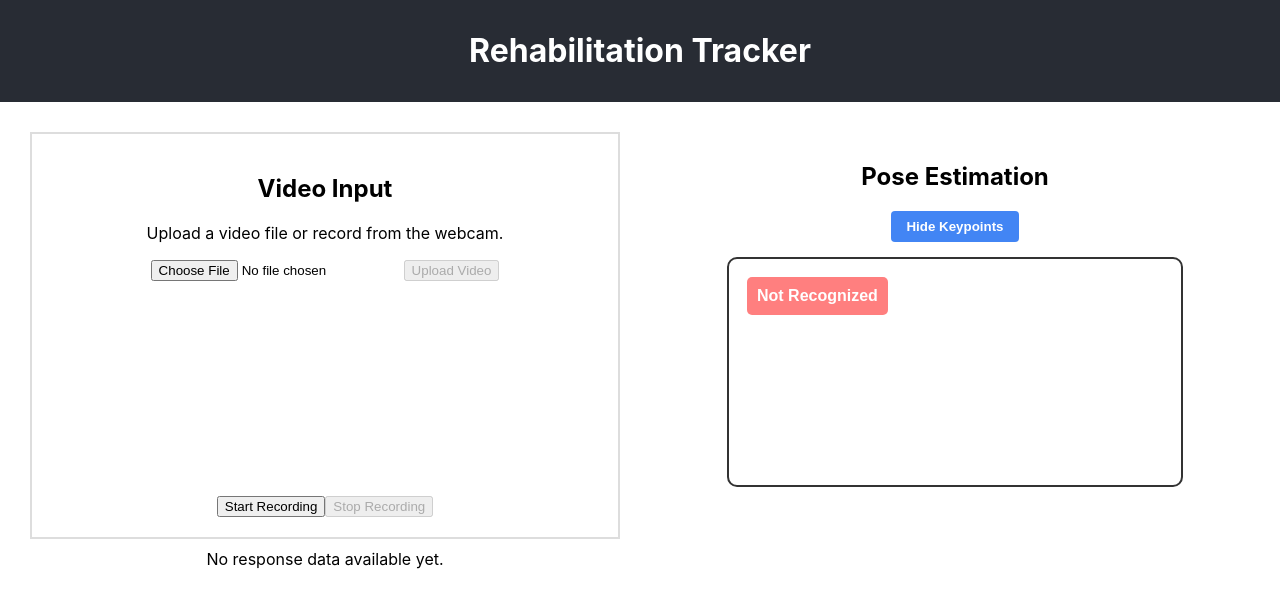
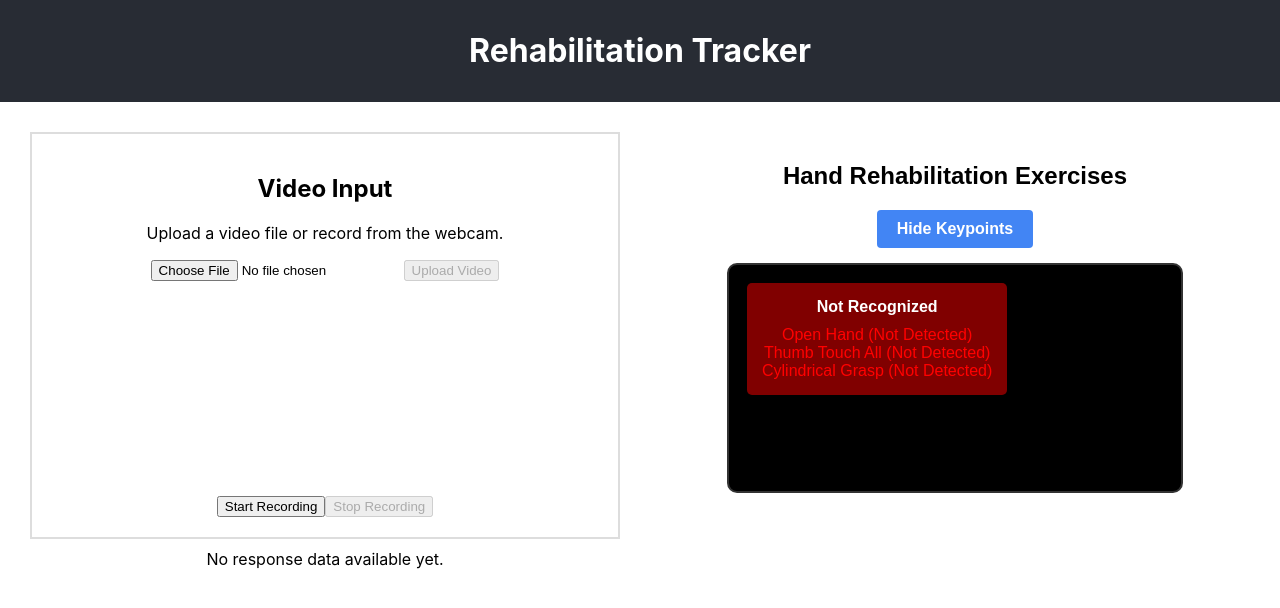
Before and after one commit to liviobue/bt_poseguardian, a React (Create React App) app in the folder rehab-frontend/: page / in a window 1280 px wide. Shown: the top 608 px of the page. Built offline with nearby package versions, Linux system fonts and the light colour scheme; no server answers.

Commit message:
add better information on frontend

```diff
--- a/rehab-frontend/src/components/WebcamCapture.js
+++ b/rehab-frontend/src/components/WebcamCapture.js
@@ -8,6 +8,9 @@ const WebcamCapture = () => {
   const [isCapturing, setIsCapturing] = useState(false);
   const [handData, setHandData] = useState(null);
   const [gestures, setGestures] = useState([]);
+  const [inProgressGestures, setInProgressGestures] = useState([]);
+  const [completedGestures, setCompletedGestures] = useState([]);
+  const [progress, setProgress] = useState({});
   const [isRecognized, setIsRecognized] = useState(false);
   const [error, setError] = useState(null);
   const [showKeypoints, setShowKeypoints] = useState(true);
@@ -55,7 +58,7 @@ const WebcamCapture = () => {
 
     const captureInterval = setInterval(() => {
       sendFrameToBackend();
-    }, 100); // Send frame every 100 = 100ms (10fps)
+    }, 100); // Send frame every 100ms (10fps)
 
     return () => clearInterval(captureInterval);
   }, [isCapturing]);
@@ -170,9 +173,12 @@ const WebcamCapture = () => {
             { headers: { 'Content-Type': 'multipart/form-data' } }
           );
 
-          // Update state with keypoint data
+          // Update state with response data
           setHandData(response.data.hands);
           setGestures(response.data.gestures || []);
+          setInProgressGestures(response.data.in_progress || []);
+          setCompletedGestures(response.data.completed_gestures || []);
+          setProgress(response.data.progress || {});
           setIsRecognized(response.data.recognized || false);
         } catch (err) {
           console.error("Error sending frame to backend:", err);
@@ -188,9 +194,31 @@ const WebcamCapture = () => {
     setShowKeypoints(!showKeypoints);
   };
 
+  // Get exercise status with appropriate styling
+  const getExerciseStatus = (exercise) => {
+    if (completedGestures.includes(exercise)) {
+      return { text: `${exercise} (Completed)`, style: { color: '#00FF00' } };
+    }
+    if (inProgressGestures.includes(exercise)) {
+      return { text: `${exercise} (In Progress)`, style: { color: '#FFFF00' } };
+    }
+    if (gestures.includes(exercise)) {
+      return { text: `${exercise}`, style: { color: '#FFFFFF' } };
+    }
+    return { text: `${exercise} (Not Detected)`, style: { color: '#FF0000' } };
+  };
+
+  // Get progress text for Thumb Touch All
+  const getProgressText = () => {
+    if (progress['Thumb Touch All']) {
+      return `Progress: ${progress['Thumb Touch All']}`;
+    }
+    return '';
+  };
+
   return (
     <div style={containerStyle}>
-      <h2>Pose Estimation</h2>
+      <h2>Hand Rehabilitation Exercises</h2>
 
       {/* Display any errors */}
       {error && <div style={{ color: 'red', marginBottom: '10px' }}>{error}</div>}
@@ -232,9 +260,24 @@ const WebcamCapture = () => {
           <div style={{ fontWeight: 'bold' }}>
             {isRecognized ? 'Recognized' : 'Not Recognized'}
           </div>
-          {gestures.length > 0 && (
-            <div>{gestures.join(', ')}</div>
-          )}
+
+          {/* Exercise status */}
+          <div style={{ marginTop: '10px' }}>
+            <div style={getExerciseStatus('Open Hand').style}>
+              {getExerciseStatus('Open Hand').text}
+            </div>
+            <div style={getExerciseStatus('Thumb Touch All').style}>
+              {getExerciseStatus('Thumb Touch All').text}
+              {progress['Thumb Touch All'] && (
+                <div style={{ fontSize: '0.8em', marginTop: '5px' }}>
+                  {getProgressText()}
+                </div>
+              )}
+            </div>
+            <div style={getExerciseStatus('Cylindrical Grasp').style}>
+              {getExerciseStatus('Cylindrical Grasp').text}
+            </div>
+          </div>
         </div>
 
         {/* Hidden canvas for capturing frames */}
@@ -249,6 +292,7 @@ const containerStyle = {
   flexDirection: 'column',
   alignItems: 'center',
   padding: '20px',
+  fontFamily: 'Arial, sans-serif',
 };
 
 const videoContainerStyle = {
@@ -256,14 +300,16 @@ const videoContainerStyle = {
   display: "flex",
   justifyContent: "center",
   marginBottom: "20px",
-  position: "relative"
+  position: "relative",
+  maxWidth: "640px"
 };
 
 const videoStyle = {
   width: "100%",
-  maxHeight: "400px",
+  maxHeight: "480px",
   borderRadius: "10px",
-  border: "2px solid #333"
+  border: "2px solid #333",
+  backgroundColor: "#000"
 };
 
 const overlayCanvasStyle = {
@@ -280,14 +326,16 @@ const statusOverlayStyle = {
   top: '20px',
   left: '20px',
   color: 'white',
-  padding: '10px',
+  padding: '15px',
   borderRadius: '5px',
   fontFamily: 'Arial, sans-serif',
-  zIndex: 10
+  zIndex: 10,
+  backgroundColor: 'rgba(0, 0, 0, 0.7)',
+  maxWidth: '250px'
 };
 
 const buttonStyle = {
-  padding: '8px 15px',
+  padding: '10px 20px',
   marginBottom: '15px',
   backgroundColor: '#4285f4',
   color: 'white',
@@ -295,7 +343,11 @@ const buttonStyle = {
   borderRadius: '4px',
   cursor: 'pointer',
   fontWeight: 'bold',
-  transition: 'background-color 0.3s'
+  fontSize: '16px',
+  transition: 'background-color 0.3s',
+  ':hover': {
+    backgroundColor: '#3367d6'
+  }
 };
 
 export default WebcamCapture;
```
